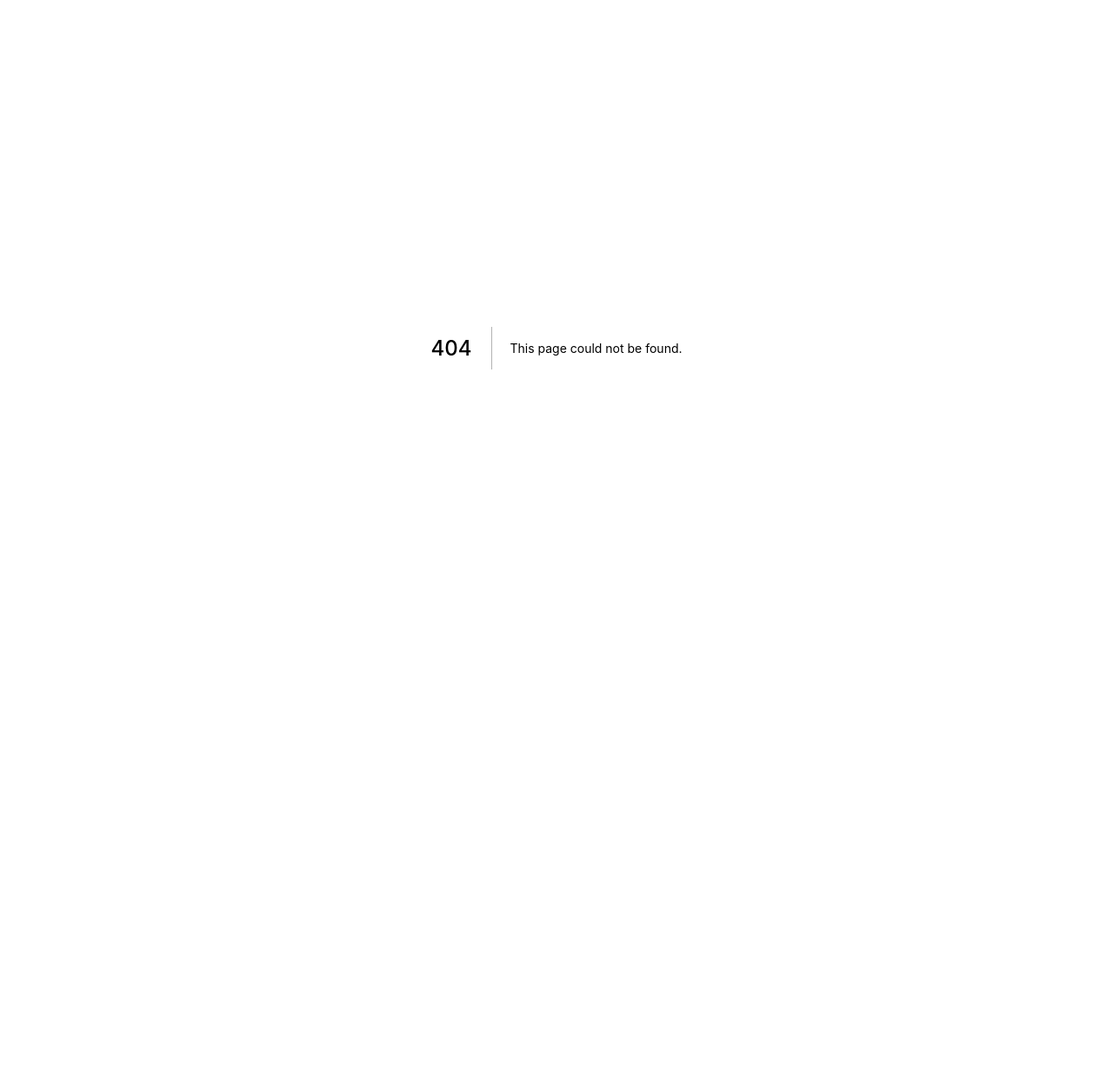
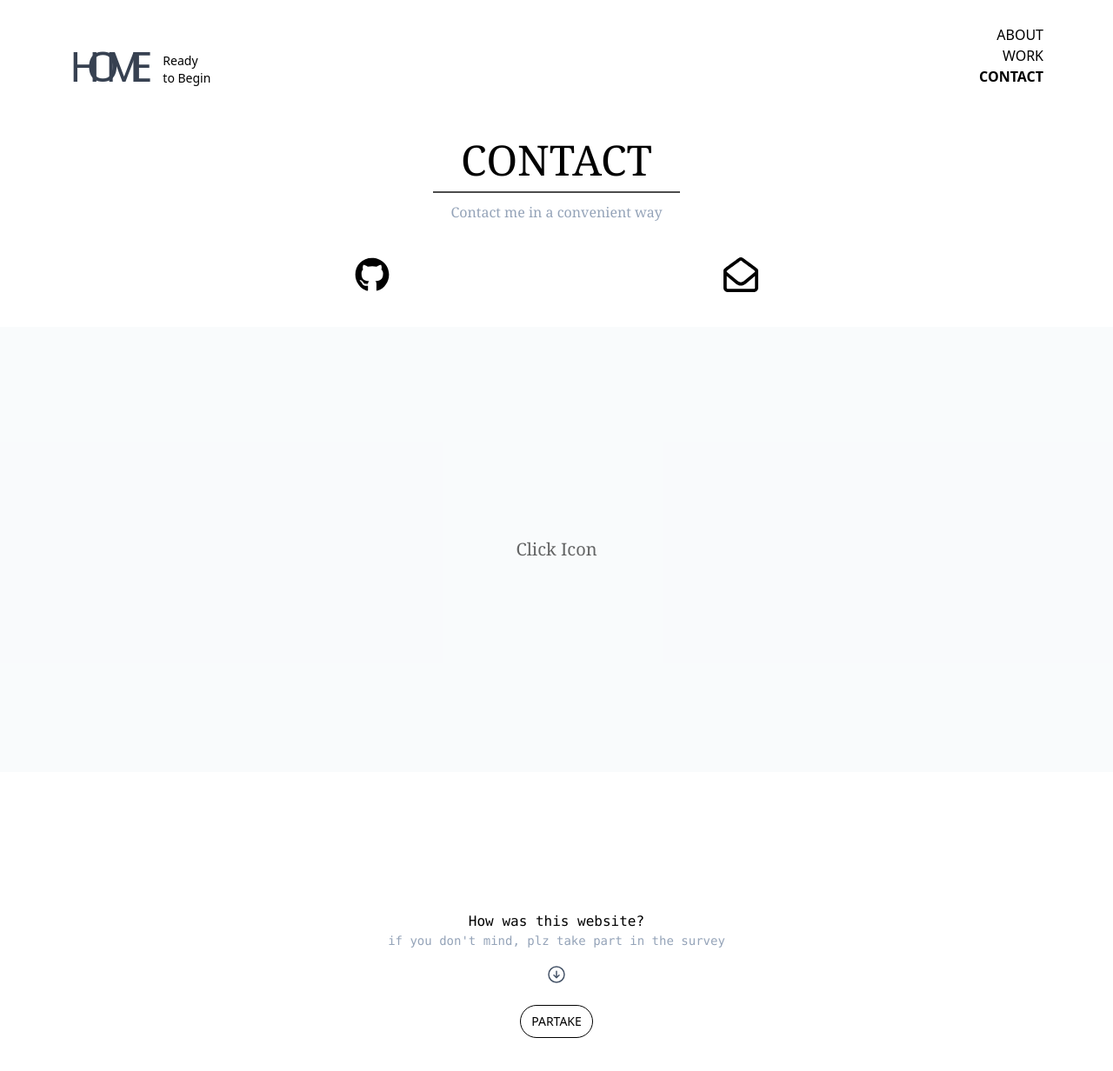
Before and after one commit to GEON1999/Profile, a Next.js app: page /contact in a window 1280 px wide. Before the commit this address had no page. Shown: the whole page at 87% size. Before the commit the page ends 800 px from the top, so only its background shows below. Built offline with nearby package versions, Linux system fonts and the light colour scheme.

Commit message:
Contact page : html&css and animation

```diff
--- /dev/null
+++ b/pages/contact.tsx
@@ -0,0 +1,98 @@
+import Layout from "../components/layout";
+import { motion, AnimatePresence, useInView } from "framer-motion";
+import { useState } from "react";
+import Link from "next/link";
+
+export default function Contact() {
+  const [state, setState] = useState<"initial" | "github" | "mail">("initial");
+  return (
+    <AnimatePresence>
+      <div>
+        <Layout />
+        <div className="felx justify-center text-center font-serif text-5xl mb-10 pt-40 flex-col">
+          <div>
+            <span className="border-b-2 border-black border-opacity-70 px-8 py-1 ">
+              CONTACT
+            </span>
+          </div>
+          <div>
+            <span className=" text-base px-4 py-1 border-slate-400 text-slate-400">
+              Contact me in a convenient way
+            </span>
+          </div>
+        </div>
+        <div className="flex justify-center space-x-40 lg:space-x-96">
+          <Link href="https://github.com/GEON1999">
+            <a
+              target="_blank"
+              rel="noopener noreferrer"
+              className="hover:scale-125 duration-150 hover:ease-in-out"
+            >
+              <svg
+                xmlns="http://www.w3.org/2000/svg"
+                viewBox="0 0 496 512"
+                className="w-10 h-10 cursor-pointer"
+                onClick={() => setState("github")}
+              >
+                <path d="M165.9 397.4c0 2-2.3 3.6-5.2 3.6-3.3.3-5.6-1.3-5.6-3.6 0-2 2.3-3.6 5.2-3.6 3-.3 5.6 1.3 5.6 3.6zm-31.1-4.5c-.7 2 1.3 4.3 4.3 4.9 2.6 1 5.6 0 6.2-2s-1.3-4.3-4.3-5.2c-2.6-.7-5.5.3-6.2 2.3zm44.2-1.7c-2.9.7-4.9 2.6-4.6 4.9.3 2 2.9 3.3 5.9 2.6 2.9-.7 4.9-2.6 4.6-4.6-.3-1.9-3-3.2-5.9-2.9zM244.8 8C106.1 8 0 113.3 0 252c0 110.9 69.8 205.8 169.5 239.2 12.8 2.3 17.3-5.6 17.3-12.1 0-6.2-.3-40.4-.3-61.4 0 0-70 15-84.7-29.8 0 0-11.4-29.1-27.8-36.6 0 0-22.9-15.7 1.6-15.4 0 0 24.9 2 38.6 25.8 21.9 38.6 58.6 27.5 72.9 20.9 2.3-16 8.8-27.1 16-33.7-55.9-6.2-112.3-14.3-112.3-110.5 0-27.5 7.6-41.3 23.6-58.9-2.6-6.5-11.1-33.3 2.6-67.9 20.9-6.5 69 27 69 27 20-5.6 41.5-8.5 62.8-8.5s42.8 2.9 62.8 8.5c0 0 48.1-33.6 69-27 13.7 34.7 5.2 61.4 2.6 67.9 16 17.7 25.8 31.5 25.8 58.9 0 96.5-58.9 104.2-114.8 110.5 9.2 7.9 17 22.9 17 46.4 0 33.7-.3 75.4-.3 83.6 0 6.5 4.6 14.4 17.3 12.1C428.2 457.8 496 362.9 496 252 496 113.3 383.5 8 244.8 8zM97.2 352.9c-1.3 1-1 3.3.7 5.2 1.6 1.6 3.9 2.3 5.2 1 1.3-1 1-3.3-.7-5.2-1.6-1.6-3.9-2.3-5.2-1zm-10.8-8.1c-.7 1.3.3 2.9 2.3 3.9 1.6 1 3.6.7 4.3-.7.7-1.3-.3-2.9-2.3-3.9-2-.6-3.6-.3-4.3.7zm32.4 35.6c-1.6 1.3-1 4.3 1.3 6.2 2.3 2.3 5.2 2.6 6.5 1 1.3-1.3.7-4.3-1.3-6.2-2.2-2.3-5.2-2.6-6.5-1zm-11.4-14.7c-1.6 1-1.6 3.6 0 5.9 1.6 2.3 4.3 3.3 5.6 2.3 1.6-1.3 1.6-3.9 0-6.2-1.4-2.3-4-3.3-5.6-2z" />
+              </svg>
+            </a>
+          </Link>
+          <Link href="mailto:phgst12@gmail.com">
+            <a
+              target="_blank"
+              rel="noopener noreferrer"
+              className="hover:scale-125 duration-150 hover:ease-in-out"
+            >
+              <svg
+                xmlns="http://www.w3.org/2000/svg"
+                viewBox="0 0 512 512"
+                className="w-10 h-10 cursor-pointer"
+                onClick={() => setState("mail")}
+              >
+                <path d="M493.6 163c-24.88-19.62-45.5-35.37-164.3-121.6C312.7 29.21 279.7 0 256.4 0H255.6C232.3 0 199.3 29.21 182.6 41.38C63.88 127.6 43.25 143.4 18.38 163C6.75 172 0 186 0 200.8v247.2C0 483.3 28.65 512 64 512h384c35.35 0 64-28.67 64-64.01V200.8C512 186 505.3 172 493.6 163zM464 448c0 8.822-7.178 16-16 16H64c-8.822 0-16-7.178-16-16V276.7l136.1 113.4C204.3 406.8 229.8 416 256 416s51.75-9.211 71.97-26.01L464 276.7V448zM464 214.2l-166.8 138.1c-23.19 19.28-59.34 19.27-82.47 .0156L48 214.2l.1055-13.48c23.24-18.33 42.25-32.97 162.9-120.6c3.082-2.254 6.674-5.027 10.63-8.094C229.4 65.99 246.7 52.59 256 48.62c9.312 3.973 26.62 17.37 34.41 23.41c3.959 3.066 7.553 5.84 10.76 8.186C421.6 167.7 440.7 182.4 464 200.8V214.2z" />
+              </svg>
+            </a>
+          </Link>
+        </div>
+      </div>
+      <div className="w-full h-96 xl:h-[32rem] bg-slate-200 bg-opacity-20 mt-10 flex justify-center items-center text-center">
+        <span className="text-xl opacity-60 font-serif">
+          {state === "initial"
+            ? "Click Icon"
+            : state === "github"
+            ? "https://github.com/GEON1999"
+            : state === "mail"
+            ? "phgst12@gmail.com"
+            : ""}
+        </span>
+      </div>
+
+      <div className="flex justify-center text-center items-center flex-col mt-40 mb-10">
+        <p className="font-mono">How was this website? </p>
+        <p className="font-mono text-slate-400 text-sm">
+          if you don&#39;t mind, plz take part in the survey
+        </p>
+        <svg
+          xmlns="http://www.w3.org/2000/svg"
+          fill="none"
+          viewBox="0 0 24 24"
+          strokeWidth={1.5}
+          stroke="currentColor"
+          className="w-6 h-6  animate-bounce text-slate-600 my-5"
+        >
+          <path
+            strokeLinecap="round"
+            strokeLinejoin="round"
+            d="M9 12.75l3 3m0 0l3-3m-3 3v-7.5M21 12a9 9 0 11-18 0 9 9 0 0118 0z"
+          />
+        </svg>
+        <Link href="https://forms.gle/vtpBJ4M19RguGBW27">
+          <a className="py-2 px-3 rounded-full bg-white border-black border text-sm hover:bg-black hover:text-white hover:ease-out duration-1000">
+            PARTAKE
+          </a>
+        </Link>
+      </div>
+    </AnimatePresence>
+  );
+}
```
